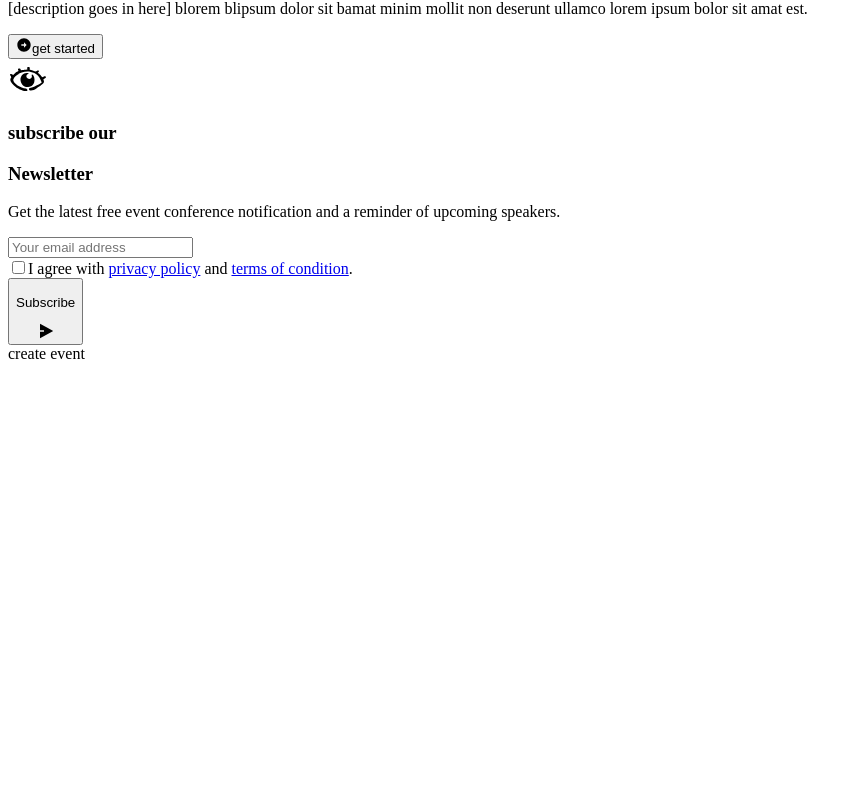
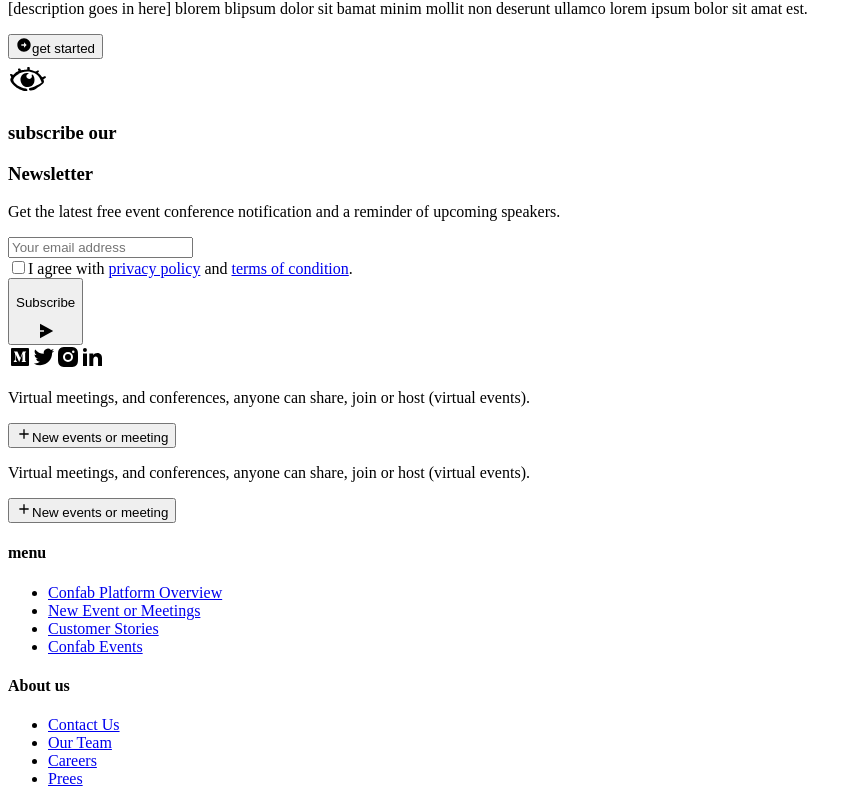
Before and after one commit to Josh-millr/confab-landing-page, a Next.js app: page / in a window 1280 px wide. Shown: the part 7039-7843 px from the top of the page, without its empty margins (0-862 px from the left). Before the commit the page ends 7410 px from the top, so only its background shows below. Built offline with nearby package versions, Linux system fonts and the light colour scheme.

Commit message:
Created the footer link section

```diff
--- a/src/shared/components/sections/CreateEvent.jsx
+++ b/src/shared/components/sections/CreateEvent.jsx
@@ -1,5 +1,5 @@
 export const CreateEvent = () => {
     return (
-        <div>create event</div>
+        <div></div>
     )
 }
--- a/src/shared/components/sections/Footer.jsx
+++ b/src/shared/components/sections/Footer.jsx
@@ -1,7 +1,127 @@
+import Image from "next/image";
+import Link from "next/link";
+import { Button } from "@components/index";
+import {
+  RiAddLine,
+  RiMediumFill,
+  RiTwitterFill,
+  RiInstagramFill,
+  RiLinkedinFill,
+} from "react-icons/ri";
+
 export const Footer = () => {
   return (
     <footer>
-      <div className=""></div>
+      <div className="l:pb-[64px] grid grid-rows-1 gap-y-[24px] px-pageMargin-sm py-[40px] sm:gap-y-[80px] sm:py-[116px] md:px-pageMargin-md lg:px-pageMargin-lg lg:pt-[0px]">
+        <div className="grid grid-cols-1 grid-rows-1 gap-y-[56px] sm:grid-cols-2 sm:gap-y-[0px]">
+          {/* Space for Logo strip */}
+          <div className="flex justify-end gap-x-[16px] text-smoke">
+            <RiMediumFill size={24} />
+            <RiTwitterFill size={24} />
+            <RiInstagramFill size={24} />
+            <RiLinkedinFill size={24} />
+          </div>
+          {/* Space for confab Logo */}
+          <div className="sm:[110px] relative h-[30px] w-[120px] sm:order-first sm:h-[32px] lg:h-[48px] lg:w-[164px]">
+            <Image src="/confab-logo.png" layout="fill" alt="confab logo" />
+          </div>
+        </div>
+        <div className="grid grid-cols-1 grid-rows-1 gap-y-[40px] ">
+          {/* Bootstrap new event section  */}
+          <div className="grid gap-y-[32px] lg:hidden">
+            <p className="text-medium max-w-[400px] font-body text-body-md text-smoke">
+              Virtual meetings, and conferences, anyone can share, join or host
+              (virtual events).
+            </p>
+            <div className="sm:hidden lg:block">
+              <Button
+                icon={RiAddLine}
+                label="New events or meeting"
+                size="md"
+                type="stroke"
+              />
+            </div>
+          </div>
+          {/* Footer link section */}
+          <div className="sm:grid sm:grid-cols-2">
+            {/* Displays only for tablet and desktop screens */}
+            <div className="grid justify-between sm:gap-y-[16px]">
+              <p className="text-medium hidden max-w-[400px] font-body text-body-md text-smoke lg:block">
+                Virtual meetings, and conferences, anyone can share, join or
+                host (virtual events).
+              </p>
+              <div className="hidden sm:block">
+                <Button
+                  icon={RiAddLine}
+                  label="New events or meeting"
+                  size="md"
+                  type="stroke"
+                />
+              </div>
+            </div>
+            {/* For links */}
+            <div className="grid w-[fit-content] grid-cols-[auto_auto] grid-rows-1 gap-x-[24px]">
+              <div className="grid gap-y-[16px] font-body text-body-sm">
+                <h4 className="font-bold capitalize text-smoke">menu</h4>
+                <ul className="grid grid-rows-1 gap-y-[16px] font-medium text-black">
+                  <li>
+                    <Link href="/">
+                      <a>Confab Platform Overview</a>
+                    </Link>
+                  </li>
+                  <li>
+                    <Link href="/">
+                      <a>New Event or Meetings</a>
+                    </Link>
+                  </li>
+                  <li>
+                    <Link href="/">
+                      <a>Customer Stories</a>
+                    </Link>
+                  </li>
+                  <li>
+                    <Link href="/">
+                      <a>Confab Events</a>
+                    </Link>
+                  </li>
+                </ul>
+              </div>
+              {/* second menu list goes here */}
+              <div className="grid gap-y-[16px] font-body text-body-sm">
+                <h4 className="font-bold capitalize text-smoke">About us</h4>
+                <ul className="grid grid-rows-1 gap-y-[16px] font-medium text-black">
+                  <li>
+                    <Link href="/">
+                      <a>Contact Us</a>
+                    </Link>
+                  </li>
+                  <li>
+                    <Link href="/">
+                      <a>Our Team</a>
+                    </Link>
+                  </li>
+                  <li>
+                    <Link href="/">
+                      <a>Careers</a>
+                    </Link>
+                  </li>
+                  <li>
+                    <Link href="/">
+                      <a>Prees</a>
+                    </Link>
+                  </li>
+                </ul>
+              </div>
+            </div>
+          </div>
+        </div>
+      </div>
+      <div className="">
+        {/* Year or start  */}
+        <div className=""></div>
+        {/* Privacy policy section */}
+        <div className=""></div>
+      </div>
     </footer>
   );
 };
```
